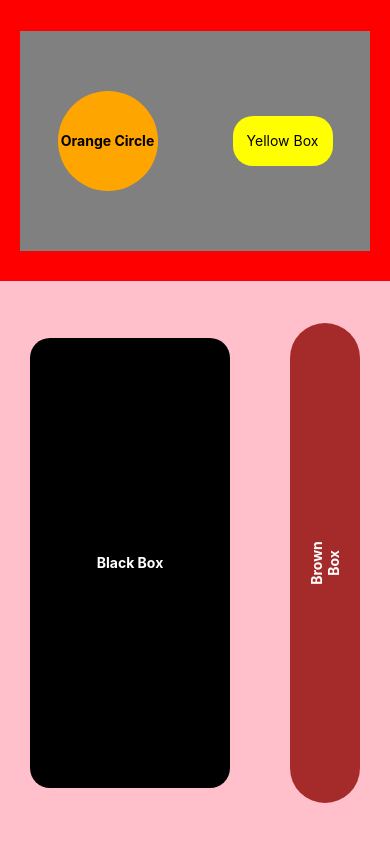
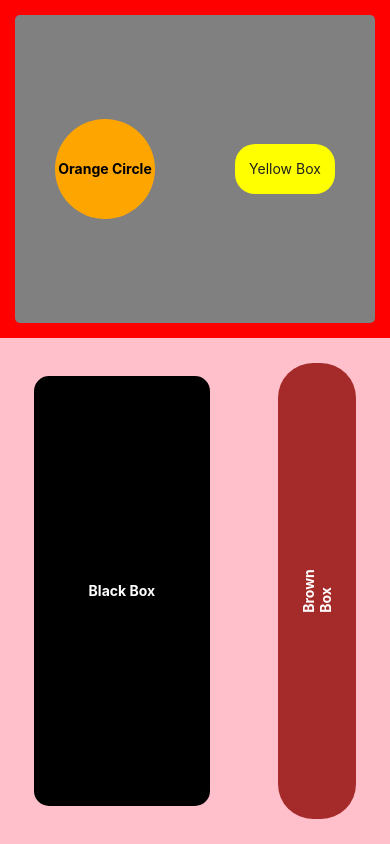
Before and after one commit to omur8819/sprint-3-sprint-evaluation-React-Native-Flex, a React Native app: screen / in a window 390 px wide. Built offline with nearby package versions, Linux system fonts and the light colour scheme.

Commit message:
project-update

```diff
--- a/App.js
+++ b/App.js
@@ -1,107 +1,117 @@
 import React from 'react';
-import {
-  SafeAreaView,
-  Image,
-  StyleSheet,
-  ScrollView,
-  View,
-  Text,
-  StatusBar,
-  TextInput,
-  TouchableOpacity,
-  textContentType,
-} from 'react-native';
+import {Text, View, StyleSheet} from 'react-native';
+
 const App = () => {
-  return (
-    <SafeAreaView style={{ flex: 1 }}>
-      <View style={styles.main1}>
-        <View style={styles.grayBox}>
-          <View style={styles.orangeBox}>
+  return(
+    <View style={styles.container}>
+      <View style={styles.upper}>
+        <View style={styles.gray}>
+          <View style={styles.orange}>
             <Text style={styles.orangeText}>Orange Circle</Text>
           </View>
-          <View style={styles.yellowBox}>
+          <View style={styles.yellow}>
             <Text style={styles.yellowText}>Yellow Box</Text>
           </View>
         </View>
       </View>
-      <View style={styles.main2}>
-        <View style={styles.blackBox}>
+      <View style={styles.below}>
+        <View style={styles.black}>
           <Text style={styles.blackText}>Black Box</Text>
         </View>
-        <View style={styles.brownBox}>
-          <Text style={styles.brownText}>Brown Box</Text>
+        <View style={styles.brown}>
+  <Text style={styles.brownText}>Brown{'\n'}Box</Text>
         </View>
       </View>
-    </SafeAreaView>
+    </View>
   );
 };
+
+
+
 const styles = StyleSheet.create({
-  main1: {
-    backgroundColor: 'red',
+  container: {
+    flex:1,
+    backgroundColor: 'red'
+  },
+
+  upper: {
+    flex:4
+  },
+
+  gray: {
     flex: 1,
-    justifyContent: 'center',
+    flexDirection: 'row',
+    backgroundColor: 'gray',
+    margin: 15,
+    borderRadius: 5,
+    alignItems: 'center',
+    justifyContent: 'space-around'
   },
-  main2: {
+
+  orange: {
+    backgroundColor: 'orange',
+    width: 100,
+    height: 100,
+    borderRadius: 50,
+    alignItems: 'center',
+    justifyContent: 'center'
+  },
+
+  orangeText: {
+    fontWeight: "bold"
+  },
+
+  yellow: {
+    width: 100,
+    height: 50,
+    borderRadius: 20,
+    backgroundColor: 'yellow',
+    alignItems: 'center',
+    justifyContent: 'center'
+  },
+
+  yellowText: {
+    color: '#212121'
+  },
+
+  below: {
+    flex: 6,
     backgroundColor: 'pink',
-    flex: 2,
-    flexDirection: 'row',
+    alignItems: 'center',
     justifyContent: 'space-around',
+    flexDirection: 'row'
+  },
+
+  black: {
+    backgroundColor: 'black',
+    height: '85%',
+    width: '45%',
+    borderRadius: 15,
     alignItems: 'center',
+    justifyContent: 'center'
   },
-  grayBox: {
-    backgroundColor: 'gray',
-    flexDirection: 'row',
-    alignItems:"center",
-    justifyContent: 'space-around',
-    height: 220,
-    marginLeft: 20,
-    marginRight: 20,
+
+  blackText: {
+    color: 'white',
+    fontWeight: 'bold'
   },
-  orangeBox: {
-    backgroundColor: 'orange',
-    height: 100,
-    width: 100,
-    borderRadius: 50,
-    justifyContent: 'center',
+
+  brown: {
+    backgroundColor: 'brown',
+    width: '20%',
+    height: '90%',
+    borderRadius: 35,
+    alignItems: 'center',
+    justifyContent: 'center'
   },
-  orangeText: {
-    fontWeight: 'bold',
-    textAlign: 'center',
-  },
-  yellowBox: {
-    backgroundColor: 'yellow',
-    height: 50,
-    width: 100,
-    borderRadius: 20,
-    justifyContent: 'center',
-  },
-  yellowText: {
-    textAlign: 'center',
-  },
-  blackBox: {
-    backgroundColor: 'black',
-    height: 450,
-    width: 200,
-    borderRadius: 20,
-    justifyContent: 'center',
-  },
-  blackText: {
-    fontWeight: 'bold',
+
+  brownText: {
     color: 'white',
-    textAlign:"center"
-  },
-  brownBox: {
-    backgroundColor: 'brown',
-    height: 480,
-    width: 70,
-    borderRadius: 90,
-    justifyContent: 'center',
-  },
-  brownText: {
-    transform: [{ rotate: '-90deg' }],
-    fontWeight: 'bold',
-    color: 'white',
-    textAlign: 'center'
-  },
-});
+    transform: [{ rotate: '270deg' }],
+    fontWeight: 'bold'
+  }
+
+})
+
+
 export default App;
```
